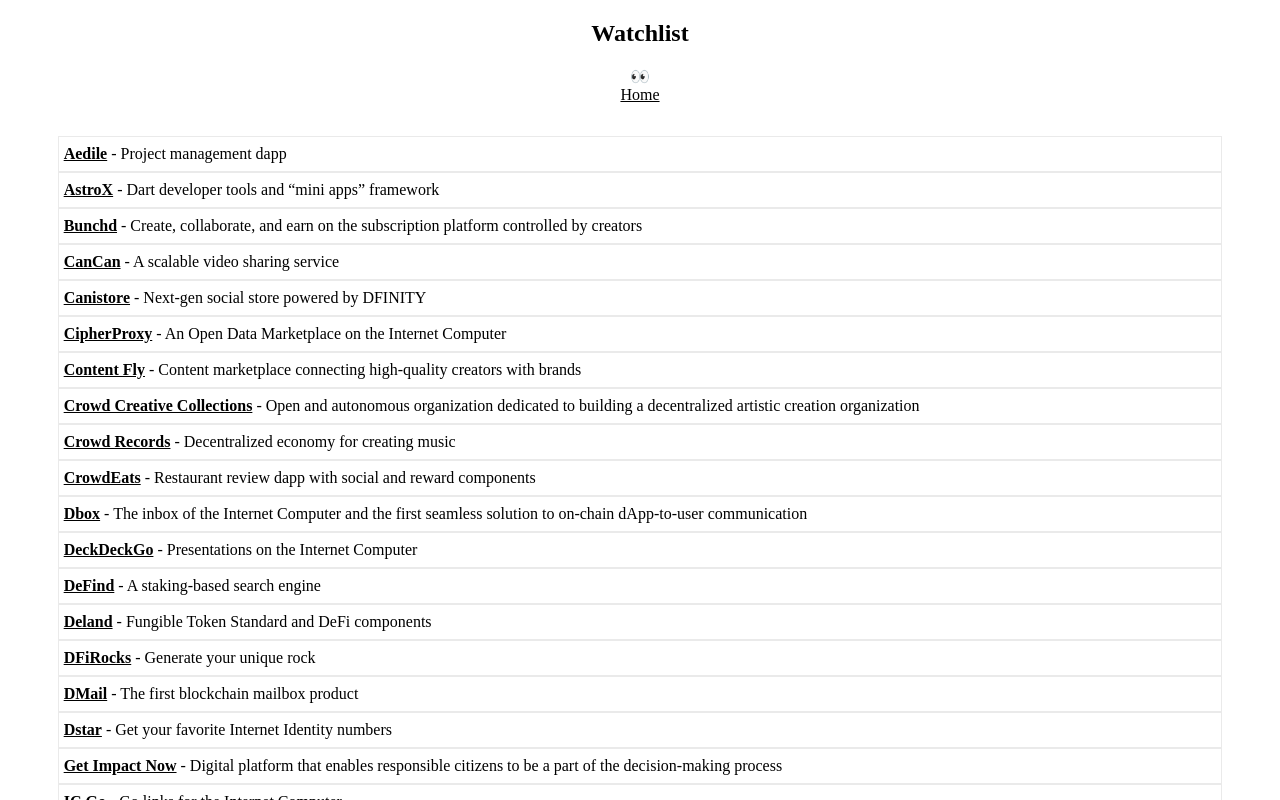
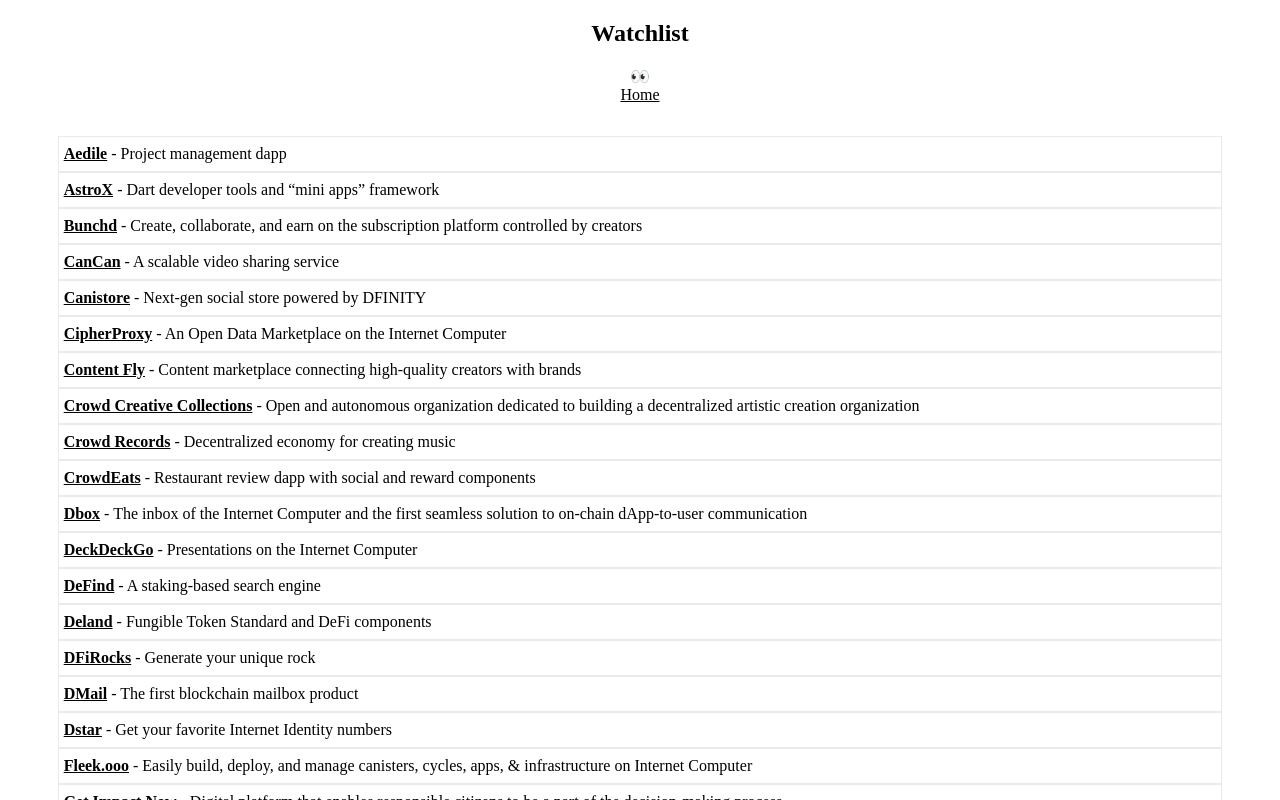
Before and after one commit to rjlucasm/ictoday, a Next.js app: page /watchlist in a window 1280 px wide. Shown: the top 800 px of the page. Built offline with nearby package versions, Linux system fonts and the light colour scheme.

Commit message:
Fleek ooo

```diff
--- a/pages/watchlist.js
+++ b/pages/watchlist.js
@@ -73,6 +73,9 @@ export default function Watchlist() {
             </div>
             <div className="pagescard">
                 <a href="https://yunqk-aqaaa-aaaai-qawva-cai.ic0.app/" target="_blank" rel="noopener noreferrer">Dstar</a> - Get your favorite Internet Identity numbers
+            </div>
+            <div className="pagescard">
+                <a href="https://fleek.ooo/" target="_blank" rel="noopener noreferrer">Fleek.ooo</a> - Easily build, deploy, and manage canisters, cycles, apps, &amp; infrastructure on Internet Computer
             </div>
             <div className="pagescard">
                 <a href="https://getimpactnow.org/" target="_blank" rel="noopener noreferrer">Get Impact Now</a> - Digital platform that enables responsible citizens to be a part of the decision-making process
```
